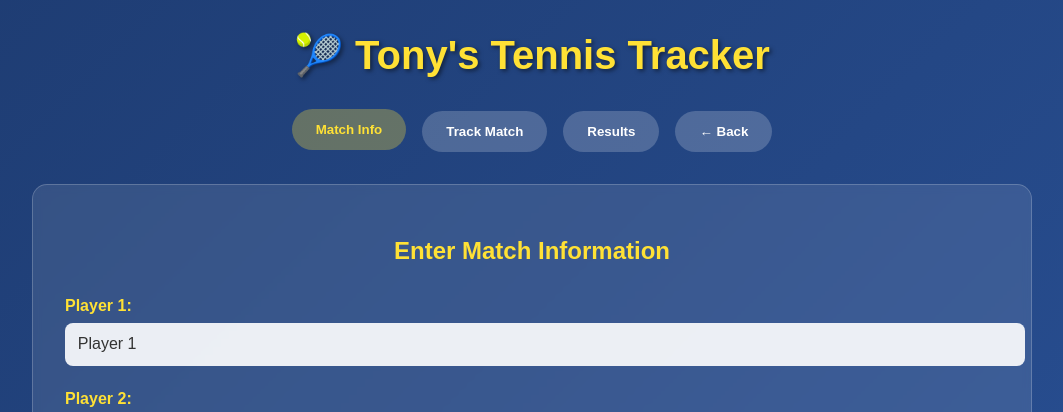
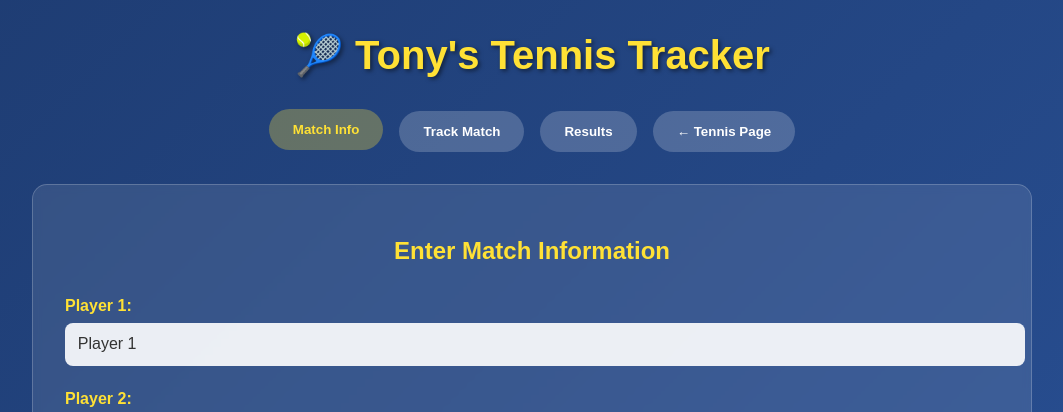
Before and after one commit to wescoup/wescoup-website, a Flask app: page /tonys-tennis-tracker in a window 1280 px wide. Shown: the top 412 px of the page, without its empty margins (108-1171 px from the left). Run offline with Flask 2, Linux system fonts and the light colour scheme.

Commit message:
Update tonys-tennis-tracker.html

```diff
--- a/templates/tonys-tennis-tracker.html
+++ b/templates/tonys-tennis-tracker.html
@@ -18,7 +18,7 @@
             <button class="tennis-nav-btn" onclick="showSection('match-info')">Match Info</button>
             <button class="tennis-nav-btn" onclick="showSection('match-tracker')">Track Match</button>
             <button class="tennis-nav-btn" onclick="showSection('results')">Results</button>
-            <button class="tennis-nav-btn" onclick="window.location.href='/tonys-tennis-page'">← Back</button>
+            <button class="tennis-nav-btn" onclick="window.location.href='/tonys-tennis-page'">← Tennis Page</button>
         </div>
 
         <!-- Match Info Section -->
@@ -143,6 +143,7 @@
             <div style="text-align: center; margin-top: 2rem;">
                 <button class="tennis-btn" onclick="takeScreenshot()">📸 Save Screenshot</button>
                 <button class="tennis-btn" onclick="showSection('match-info')">🔄 New Match</button>
+                <button class="tennis-btn" onclick="showSection('match-tracker')">← Back to Tracking</button>
             </div>
         </div>
     </div>
```
